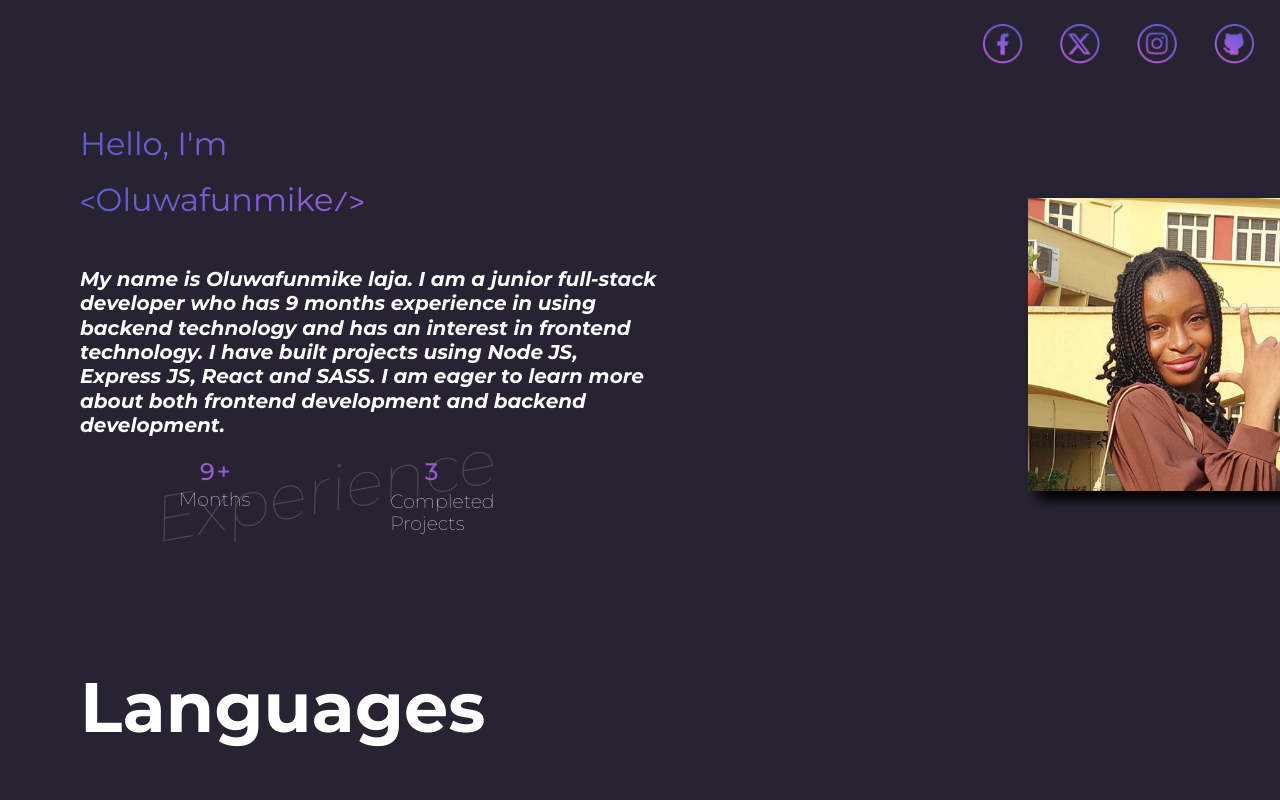
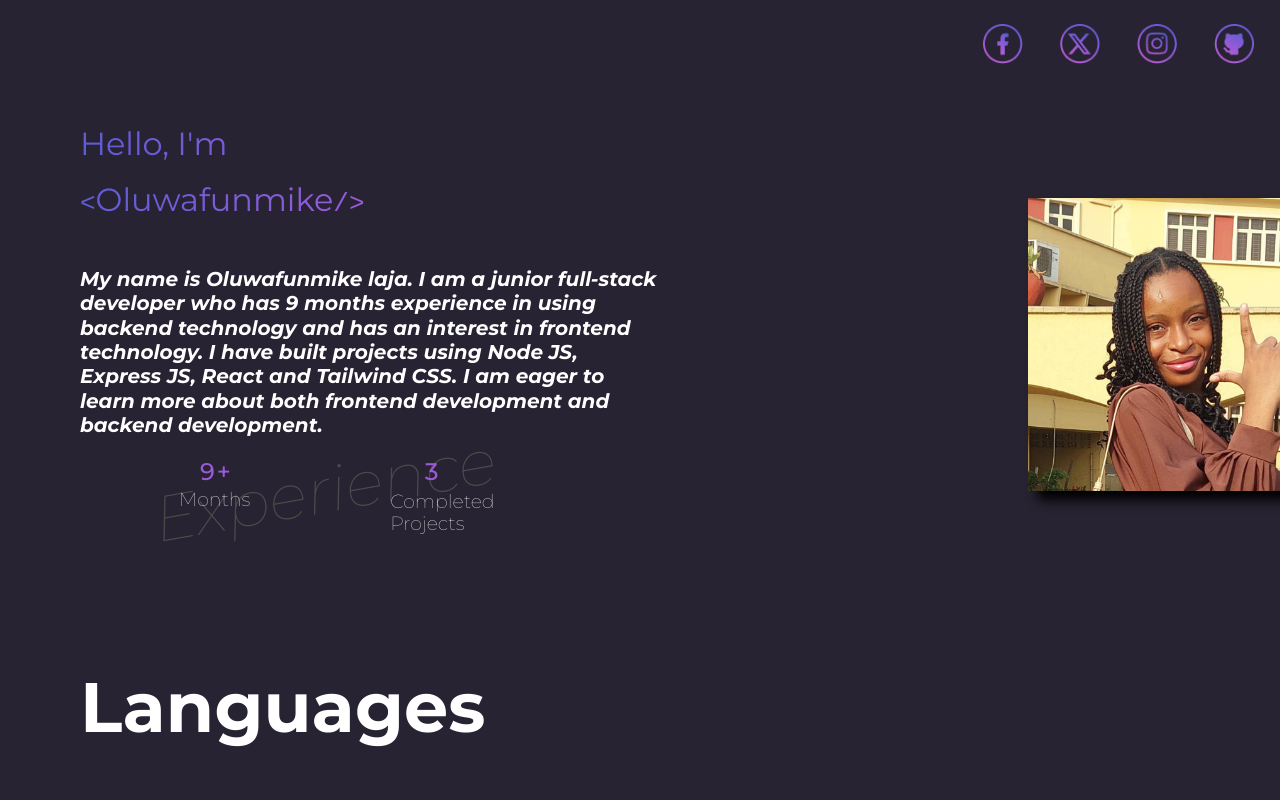
Before and after one commit to Amiele2006/Portfolio_website, a website: page index.html in a window 1280 px wide. Shown: the top 800 px of the page. Drawn offline with Linux system fonts and the light colour scheme.

Commit message:
changed: reviewed merge and commited changes

```diff
--- a/index.html
+++ b/index.html
@@ -27,7 +27,7 @@
 
         <p id="desc"> My name is Oluwafunmike laja. I am a junior full-stack developer who has 9 months experience in using
             backend technology and has an interest in frontend technology. I have built projects using Node JS, Express JS,
-            React and SASS. I am eager to learn more about both frontend development and backend development.
+            React and Tailwind CSS. I am eager to learn more about both frontend development and backend development.
         </p>
 
         <div id="picture-container">
```
